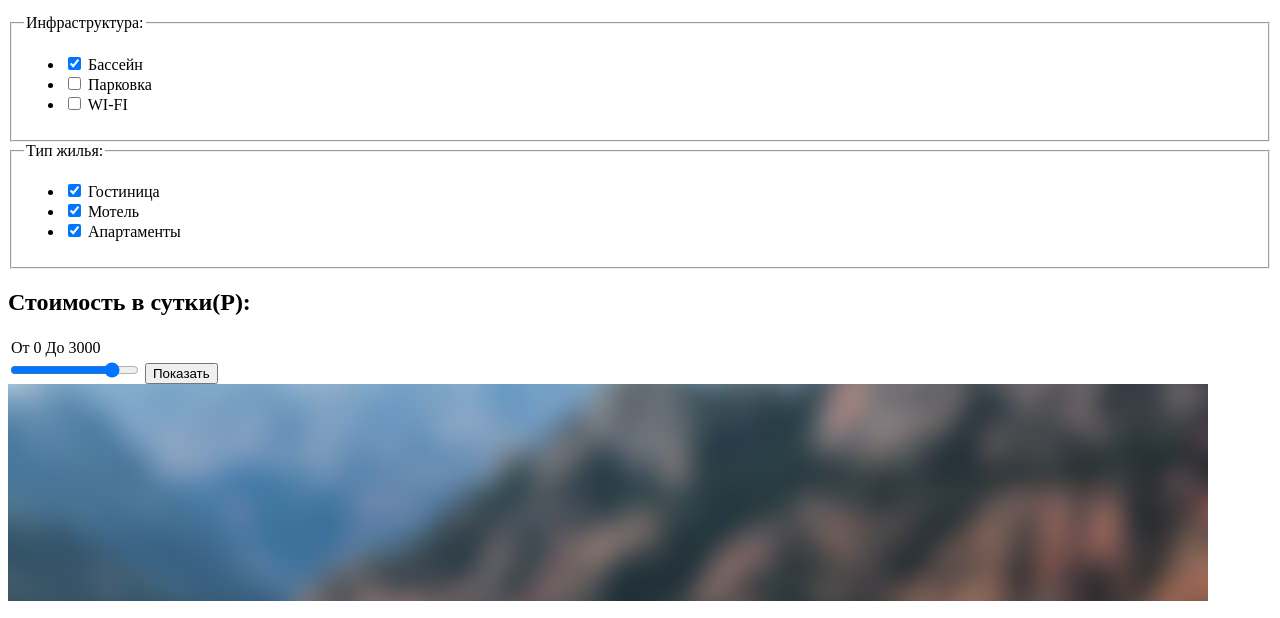
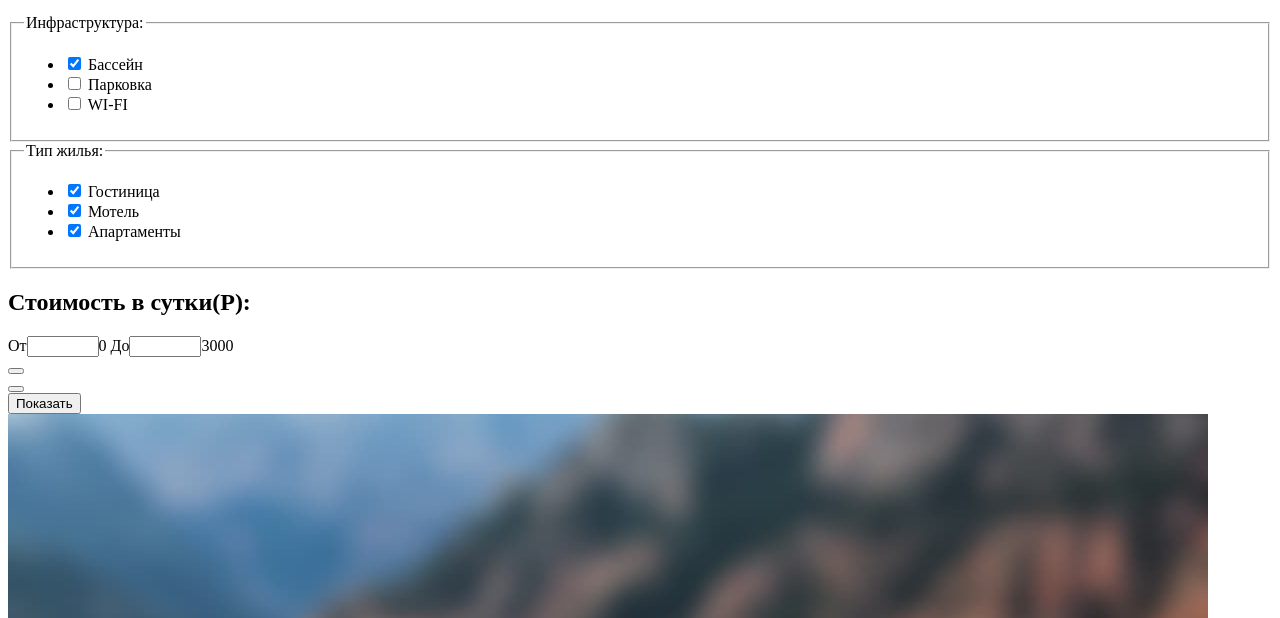
Before and after one commit to Alexeypashkan1991/963741-sedona-28, a plain HTML site: page hotels.html in a window 1280 px wide. Shown: the part 172-790 px from the top of the page. Drawn offline with Linux system fonts and the light colour scheme.

Commit message:
Завершаем разметку

```diff
--- a/hotels.html
+++ b/hotels.html
@@ -59,14 +59,13 @@
         </fieldset>
         <div class="range">
         <h2>Стоимость в сутки(Р):</h2>
-        <table>
-          <tr>
-            <td>От 0</td>
-            <td>До 3000</td>
-          </tr>
-        </table>
-        <input type="range" min="0" max="3000" step="1" value="2500">
-        <button type="button">Показать</button>
+          <div class="controls">
+            <label class="min-price">От<input type="number" name="min-price" min="0" max="3000">0</label>
+            <label class="max-price">До<input type="number" name="max-price" min="0" max="3000">3000</label>
+          </div>
+          <div class="scale min-value"><button type="button"></button></div>
+          <div class="scale max-value"><button type="button"></button></div>
+        <button type="submit">Показать</button>
         </div>
       </form>
     </section>
```
